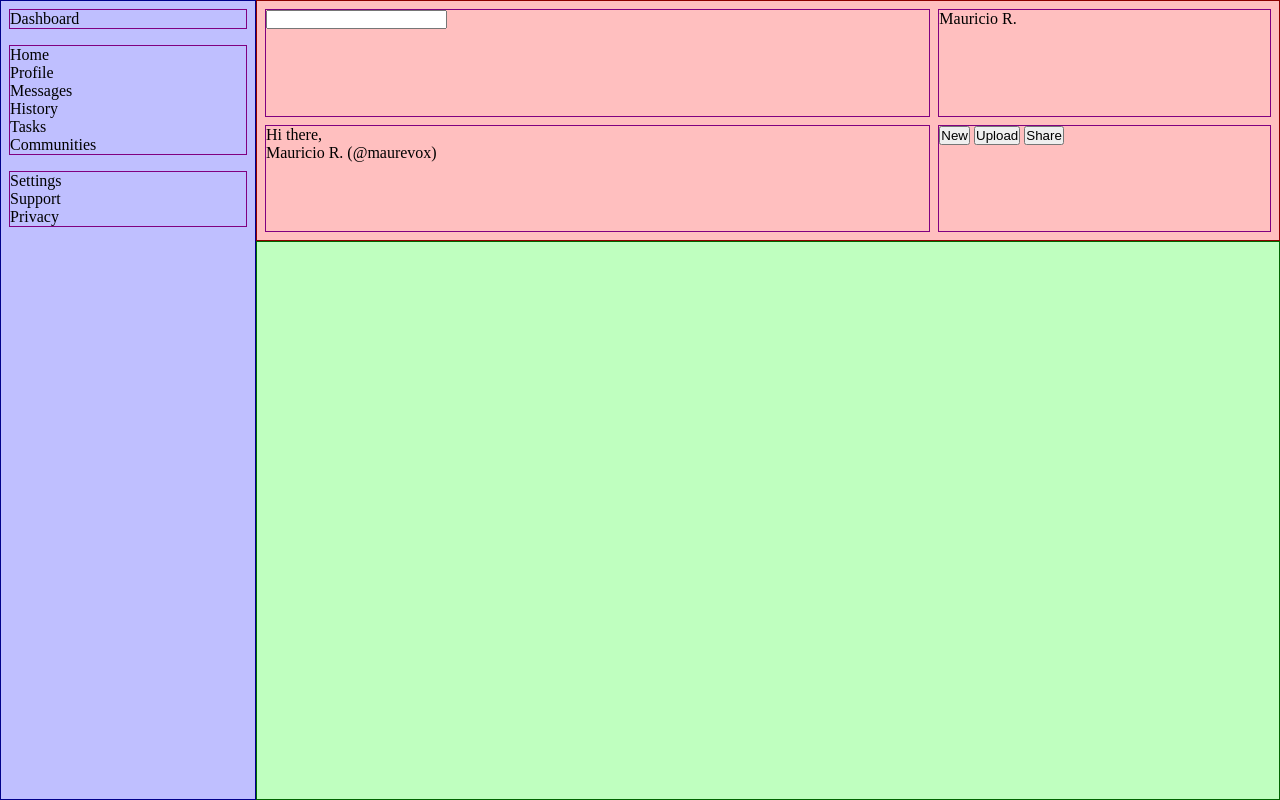
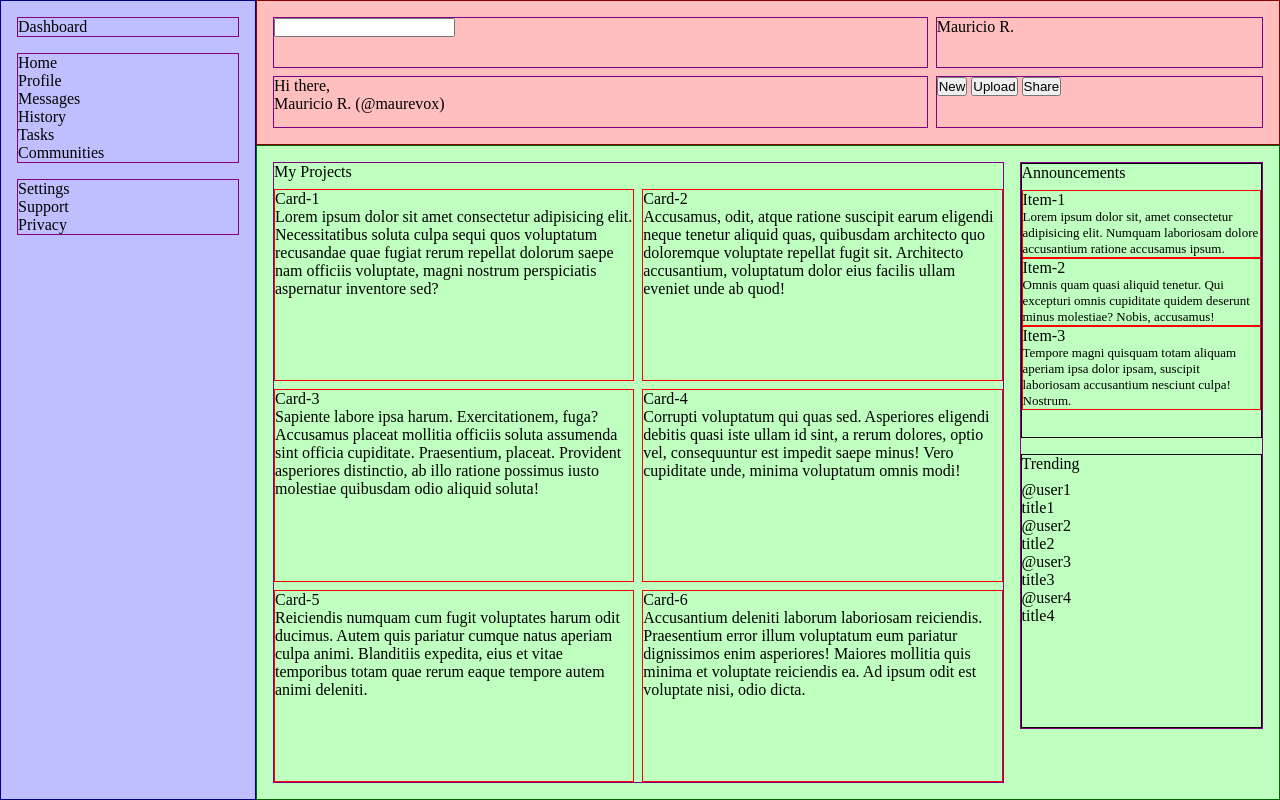
Before and after one commit to merevelob/odin-admin-dashboard, a plain HTML site: page index.html in a window 1280 px wide. Drawn offline with Linux system fonts and the light colour scheme.

Commit message:
Set basic structure for main

```diff
--- a/index.html
+++ b/index.html
@@ -47,7 +47,89 @@
                 <button type="button">Share</button>
             </div>
         </div>
-        <div class="main"></div>
+        <div class="main">
+            <div class="projects">
+                <p>My Projects</p>
+                <div class="cards">
+                    <div class="card">
+                        <p>Card-1</p>
+                        <p>Lorem ipsum dolor sit amet consectetur adipisicing elit. Necessitatibus soluta culpa sequi quos voluptatum recusandae quae fugiat rerum repellat dolorum saepe nam officiis voluptate, magni nostrum perspiciatis aspernatur inventore sed?</p>
+                    </div>
+                    <div class="card">
+                        <p>Card-2</p>
+                        <p>Accusamus, odit, atque ratione suscipit earum eligendi neque tenetur aliquid quas, quibusdam architecto quo doloremque voluptate repellat fugit sit. Architecto accusantium, voluptatum dolor eius facilis ullam eveniet unde ab quod!</p>
+                    </div>
+                    <div class="card">
+                        <p>Card-3</p>
+                        <p>Sapiente labore ipsa harum. Exercitationem, fuga? Accusamus placeat mollitia officiis soluta assumenda sint officia cupiditate. Praesentium, placeat. Provident asperiores distinctio, ab illo ratione possimus iusto molestiae quibusdam odio aliquid soluta!</p>
+                    </div>
+                    <div class="card">
+                        <p>Card-4</p>
+                        <p>Corrupti voluptatum qui quas sed. Asperiores eligendi debitis quasi iste ullam id sint, a rerum dolores, optio vel, consequuntur est impedit saepe minus! Vero cupiditate unde, minima voluptatum omnis modi!</p>
+                    </div>
+                    <div class="card">
+                        <p>Card-5</p>
+                        <p>Reiciendis numquam cum fugit voluptates harum odit ducimus. Autem quis pariatur cumque natus aperiam culpa animi. Blanditiis expedita, eius et vitae temporibus totam quae rerum eaque tempore autem animi deleniti.</p>
+                    </div>
+                    <div class="card">
+                        <p>Card-6</p>
+                        <p>Accusantium deleniti laborum laboriosam reiciendis. Praesentium error illum voluptatum eum pariatur dignissimos enim asperiores! Maiores mollitia quis minima et voluptate reiciendis ea. Ad ipsum odit est voluptate nisi, odio dicta.</p>
+                    </div>
+                </div>
+            </div>
+            <div class="secondSidebar">
+                <div class="cont1">
+                    <p>Announcements</p>
+                    <div class="items1">
+                        <div class="item1">
+                            <p>Item-1</p>
+                            <p>Lorem ipsum dolor sit, amet consectetur adipisicing elit. Numquam laboriosam dolore accusantium ratione accusamus ipsum.</p>
+                        </div>
+                        <div class="item1">
+                            <p>Item-2</p>
+                            <p>Omnis quam quasi aliquid tenetur. Qui excepturi omnis cupiditate quidem deserunt minus molestiae? Nobis, accusamus!</p>
+                        </div>
+                        <div class="item1">
+                            <p>Item-3</p>
+                            <p>Tempore magni quisquam totam aliquam aperiam ipsa dolor ipsam, suscipit laboriosam accusantium nesciunt culpa! Nostrum.</p>
+                        </div>
+                    </div>
+                </div>
+                <div class="cont2">
+                    <p>Trending</p>
+                    <div class="items2">
+                        <div class="item2">
+                            <div class="mini-icon"></div>
+                            <div class="info">
+                                <p>@user1</p>
+                                <p>title1</p>
+                            </div>
+                        </div>
+                        <div class="item2">
+                            <div class="mini-icon"></div>
+                            <div class="info">
+                                <p>@user2</p>
+                                <p>title2</p>
+                            </div>
+                        </div>
+                        <div class="item2">
+                            <div class="mini-icon"></div>
+                            <div class="info">
+                                <p>@user3</p>
+                                <p>title3</p>
+                            </div>
+                        </div>
+                        <div class="item2">
+                            <div class="mini-icon"></div>
+                            <div class="info">
+                                <p>@user4</p>
+                                <p>title4</p>
+                            </div>
+                        </div>
+                    </div>
+                </div>
+            </div>
+        </div>
     </div>
 </body>
 </html>
--- a/style.css
+++ b/style.css
@@ -31,7 +31,7 @@ ul {
     grid-area: sidebar;
     border: 1px solid darkblue;
     background-color: rgba(0, 0, 255, 0.25);
-    padding: 8px;
+    padding: 16px;
     display: grid;
     grid-template-rows: repeat(3, min-content);
     gap: 16px;
@@ -47,7 +47,7 @@ ul {
     grid-area: header;
     border: 1px solid darkred;
     background-color: rgba(255, 0, 0, 0.25);
-    padding: 8px;
+    padding: 16px;
     display: grid;
     grid-template: 1fr 1fr / 2fr 1fr;
     gap: 8px;
@@ -62,4 +62,52 @@ ul {
     grid-area: main;
     border: 1px solid darkgreen;
     background-color: rgba(0, 255, 0, 0.25);
+    padding: 16px;
+    display: grid;
+    grid-template-columns: 3fr 1fr;
+    column-gap: 16px;
 }
+
+.main > div {
+    border: 1px solid purple;
+}
+
+/**/
+.projects {
+    grid-row: span 2;
+    display: grid;
+    grid-template-rows: min-content 1fr;
+    gap: 8px;
+}
+
+.cards {
+    display: grid;
+    grid-template-columns: repeat(auto-fit, minmax(300px, 1fr));
+    gap: 8px;
+}
+
+.card {
+    border: 1px solid red;
+}
+
+/**/
+.secondSidebar {
+    display: grid;
+    grid-template-rows: repeat(2, 1fr);
+    gap: 16px;
+}
+
+.cont1, .cont2 {
+    border: 1px solid black;
+    display: grid;
+    grid-template-rows: min-content 1fr;
+    gap: 8px;
+}
+
+.item1 {
+    border: 1px solid red;
+}
+
+.item1 > p:last-child {
+    font-size: small;
+}
```
